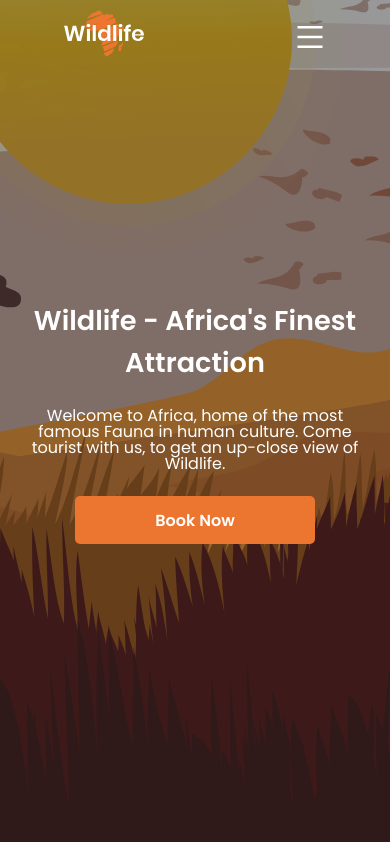
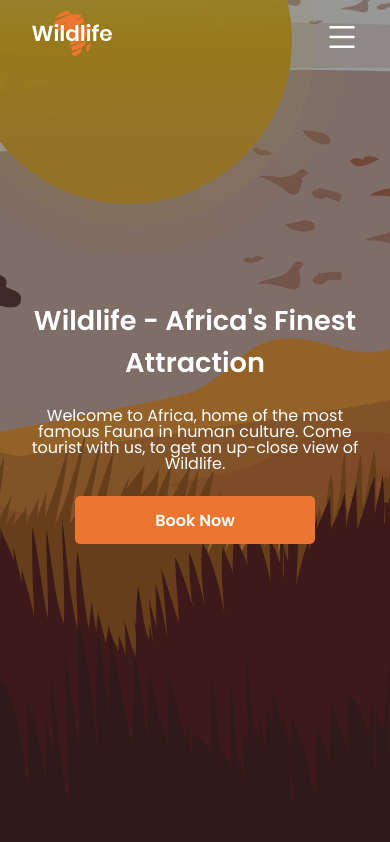
Before and after one commit to Trinity6264/Africa-Heritage, a React (Create React App) app: page / in a window 390 px wide. Shown: the top 842 px of the page. Built offline with nearby package versions, Linux system fonts and the light colour scheme.

Commit message:
Added some style

```diff
--- a/src/style/nav_style.css
+++ b/src/style/nav_style.css
@@ -61,6 +61,9 @@ nav ul svg{
 
 @media screen and ( max-width: 900px) {
 
+  nav{
+    padding: 0.6em 2em;
+  }
   nav ul{
     display: flex;
     top: 0;
@@ -92,7 +95,3 @@ nav ul svg{
 
 
 }
-
-/* Phone */
-@media screen and (max-width: 600px) {
-}
```
